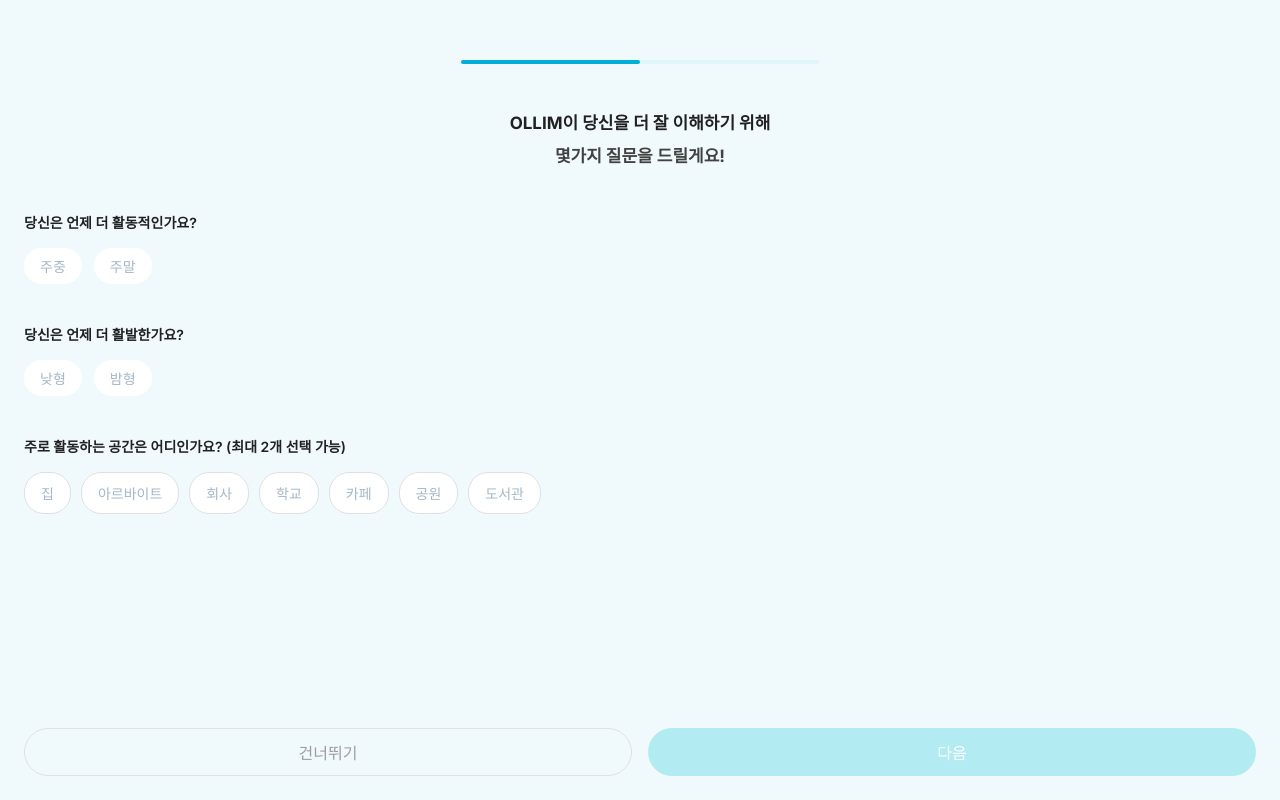
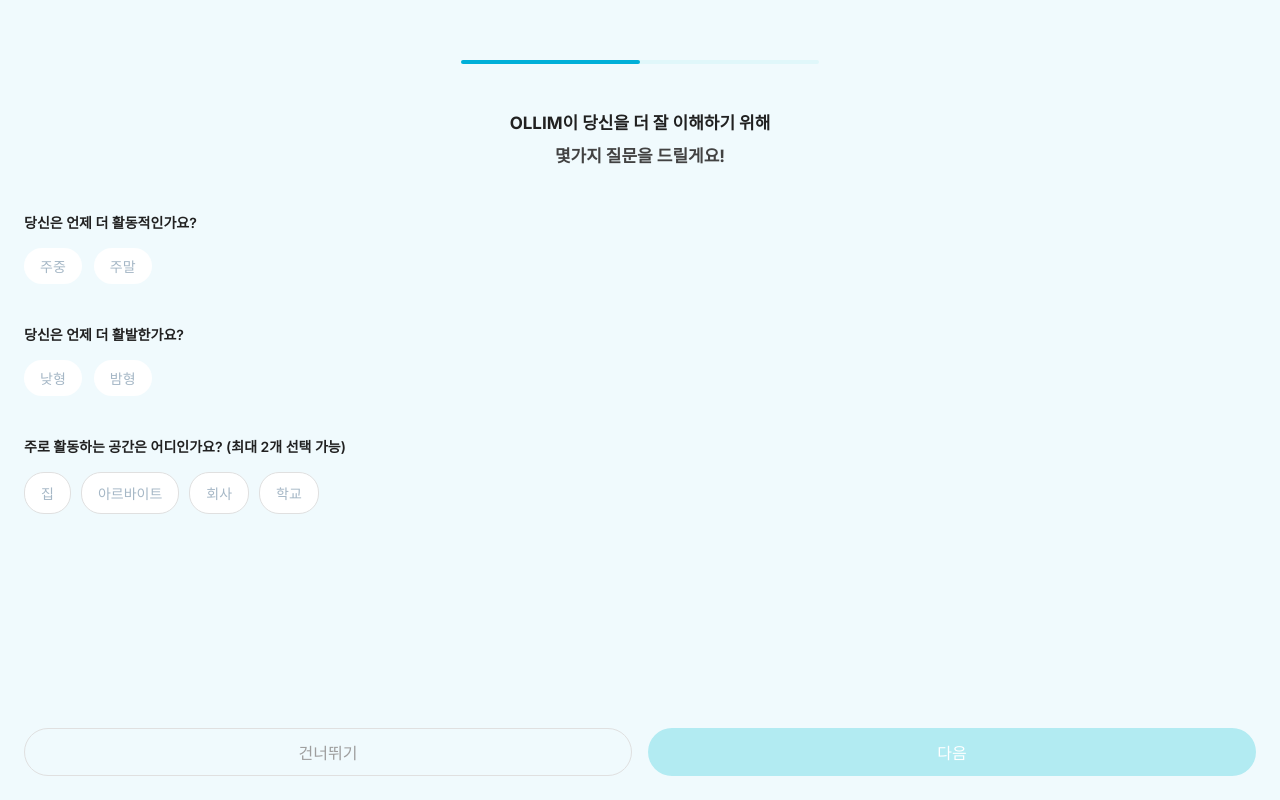
Before and after one commit to MIL-LO/ollim-web, a Next.js app: page /onboarding/step2 in a window 1280 px wide. Built offline with nearby package versions, Linux system fonts and the light colour scheme.

Commit message:
chore : step2 배열 수정

```diff
--- a/src/app/onboarding/step2/page.tsx
+++ b/src/app/onboarding/step2/page.tsx
@@ -71,9 +71,6 @@
     { value: 'artcenter', label: '아르바이트' },
     { value: 'company', label: '회사' },
     { value: 'school', label: '학교' },
-    { value: 'cafe', label: '카페' },
-    { value: 'park', label: '공원' },
-    { value: 'library', label: '도서관' },
   ];
 
   // 다음 버튼 활성화 여부
```
